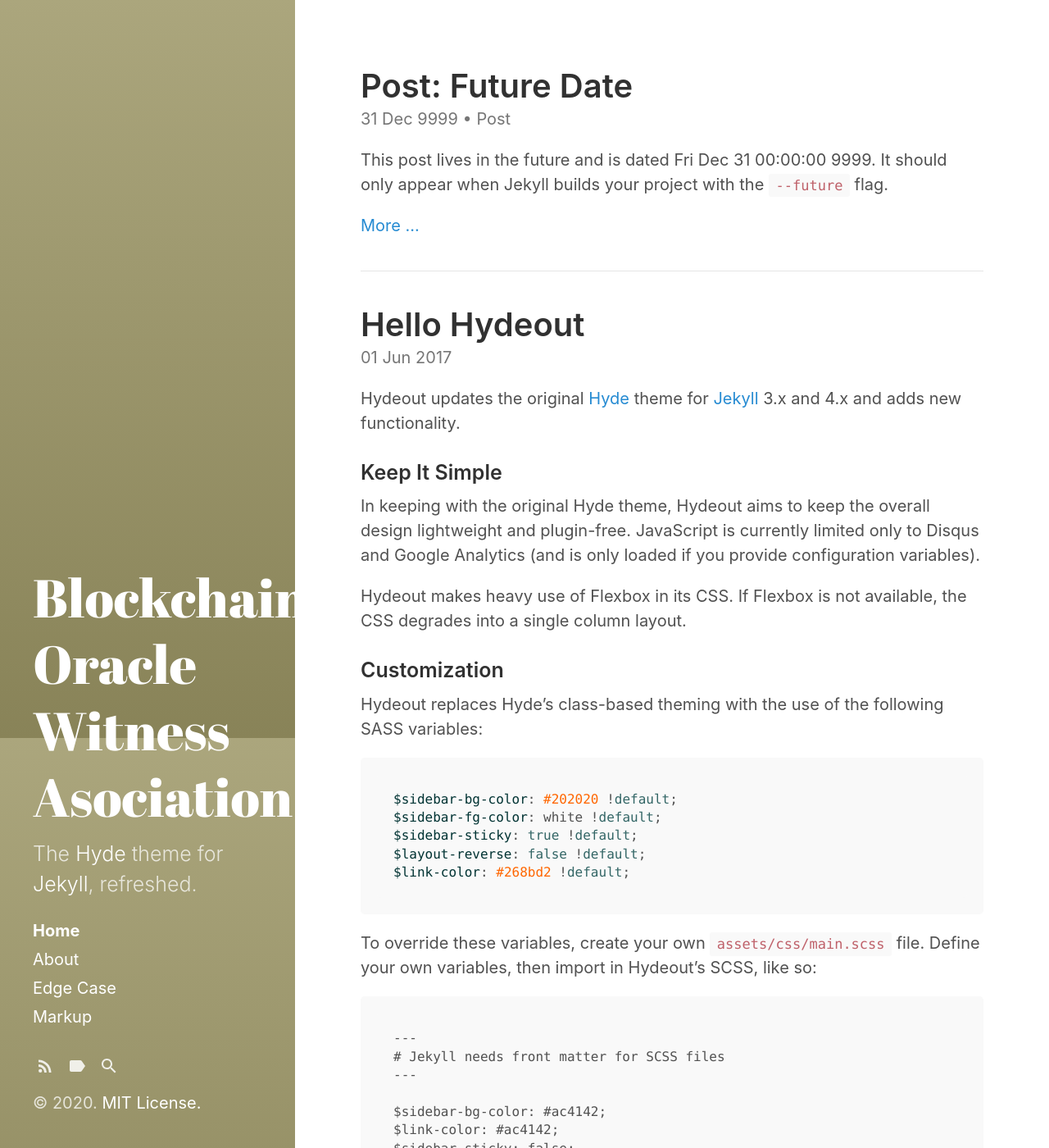
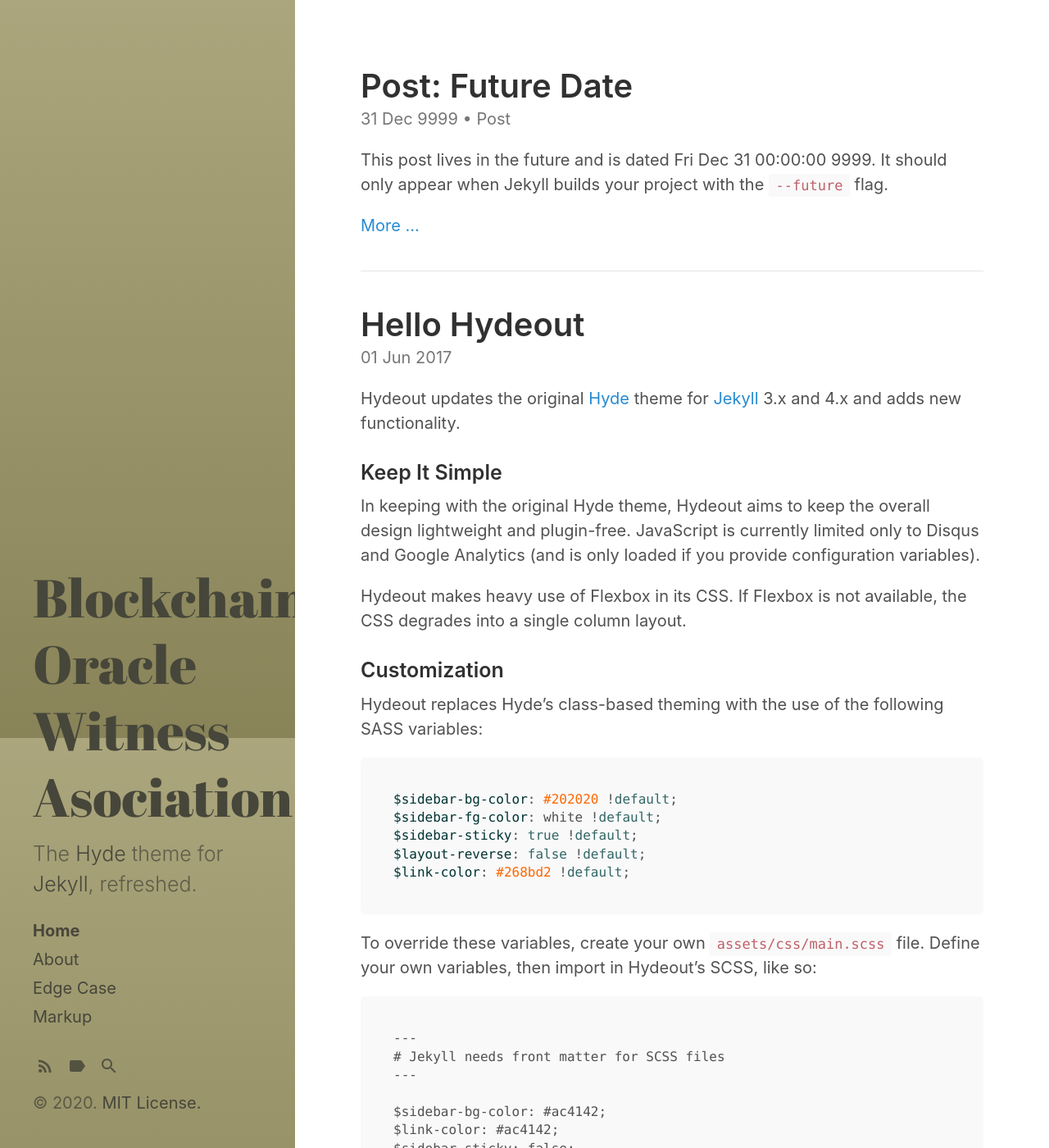
Before and after one commit to bronxi47/bowa, a Jekyll site: the page built from index.html, in a window 1280 px wide and 1400 px high. Shown: the whole window at 82% size. Built offline with Jekyll 4.4.1, drawn with Linux system fonts in a browser that asks for light colours; the list of posts is cut into pages by our own code.

Commit message:
Update main.scss

```diff
--- a/assets/css/main.scss
+++ b/assets/css/main.scss
@@ -4,7 +4,7 @@
 ---
 
 $sidebar-bg-color: #9D9767 !default;
-$sidebar-fg-color: white !default;
+$sidebar-fg-color: #46463A !default;
 $sidebar-sticky: true !default;
 $layout-reverse: false !default;
 $link-color: #268bd2 !default;
```
